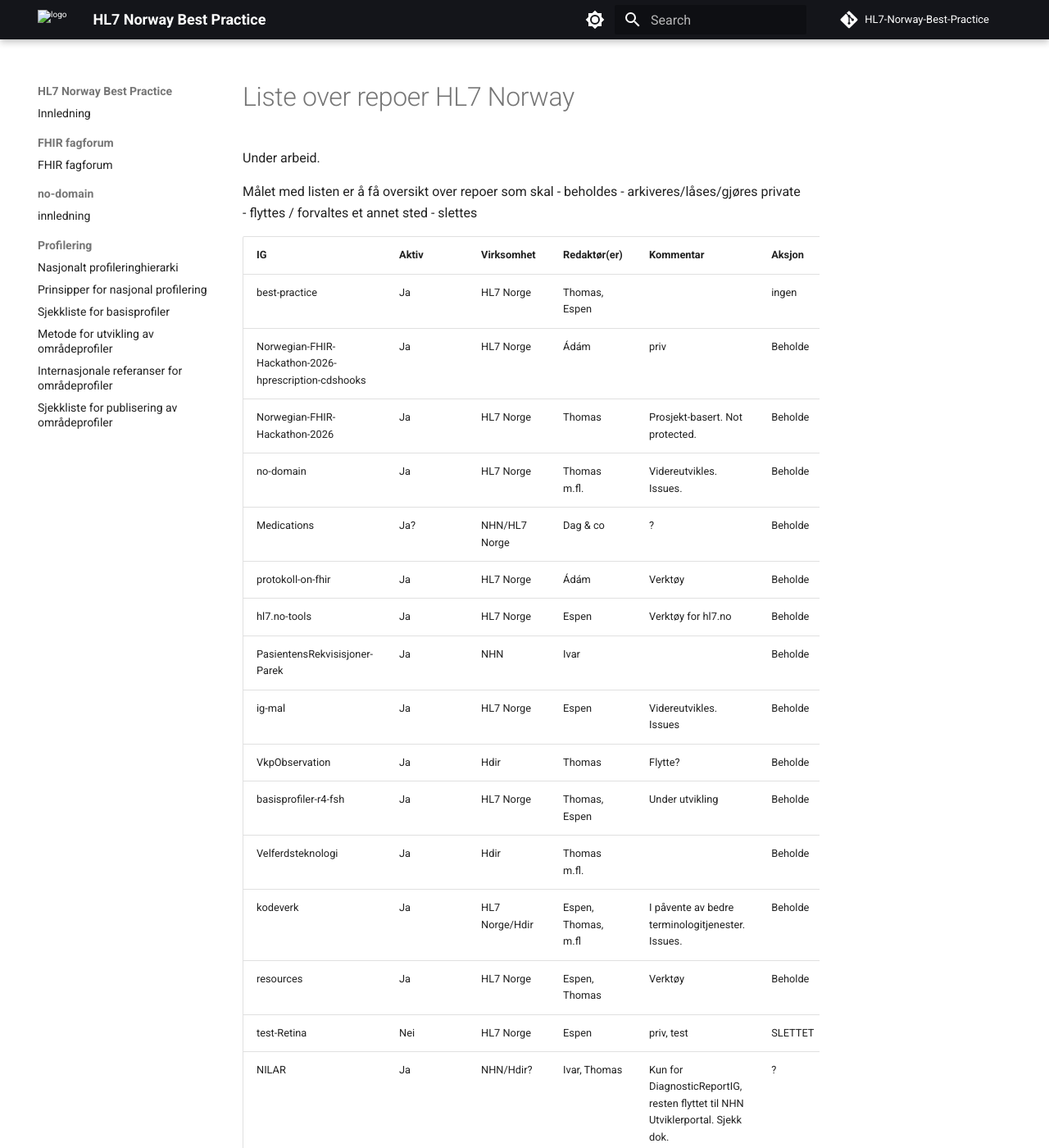
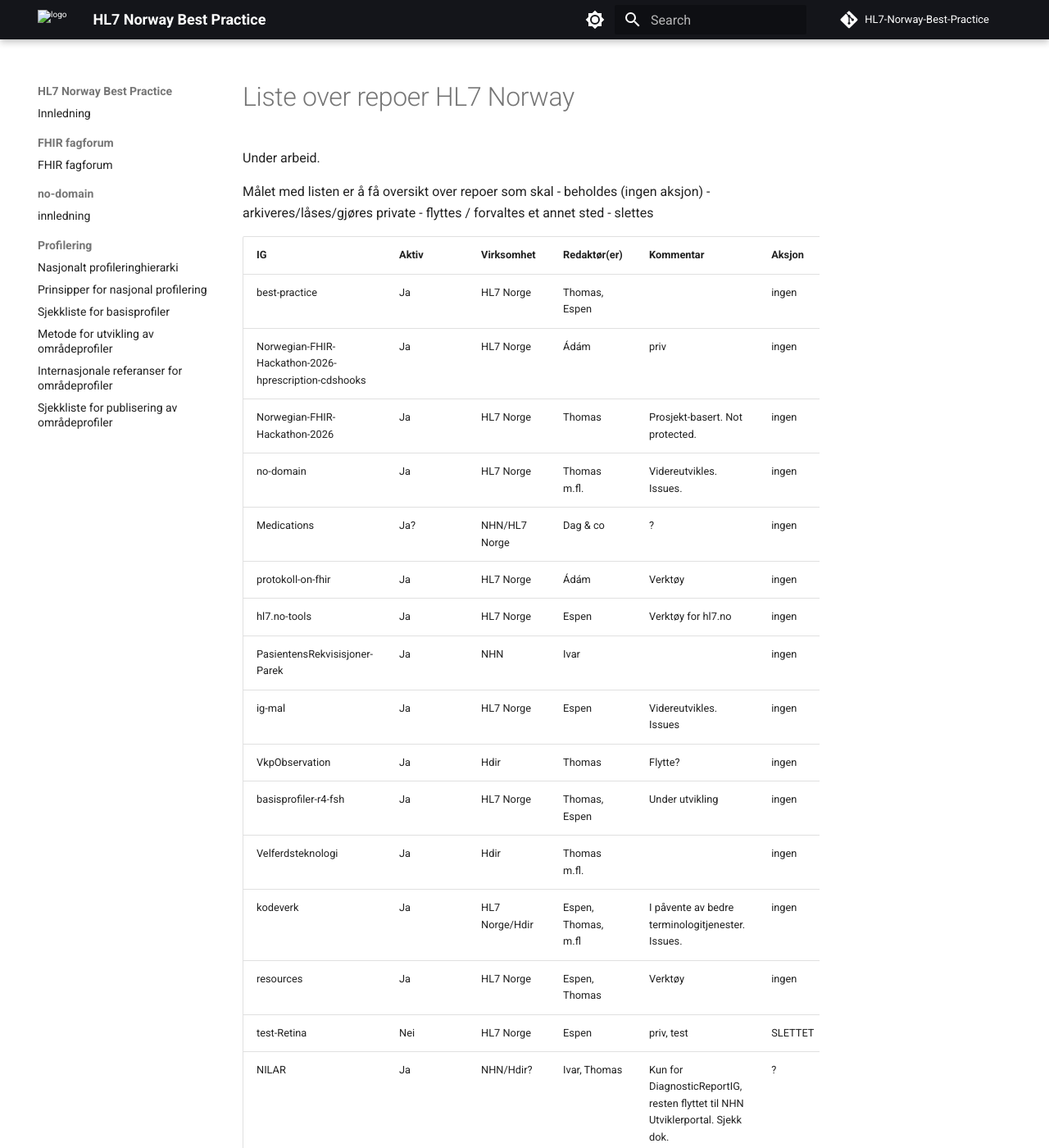
Before and after one commit to HL7Norway/best-practice, an MkDocs documentation site: the page built from docs/vedlikehold/list-ig.md, in a window 1280 px wide and 1400 px high. Shown: the whole window at 82% size. Built offline with MkDocs 1.6.1 and Material for MkDocs 9.7.7, drawn with Linux system fonts in a browser that asks for light colours; comment, search, counter and statistics services are not loaded; some of the changed text lies outside the part shown.

Commit message:
Update list-ig.md

```diff
--- a/docs/vedlikehold/list-ig.md
+++ b/docs/vedlikehold/list-ig.md
@@ -3,7 +3,7 @@
 Under arbeid.
 
 Målet med listen er å få oversikt over repoer som skal
-- beholdes
+- beholdes (ingen aksjon)
 - arkiveres/låses/gjøres private
 - flyttes / forvaltes et annet sted
 - slettes
@@ -13,29 +13,29 @@ Målet med listen er å få oversikt over repoer som skal
 | IG | Aktiv | Virksomhet | Redaktør(er) | Kommentar | Aksjon |
 |----|-------|------------|--------------|-----------|--------|
 | best-practice | Ja | HL7 Norge | Thomas, Espen | | ingen |
-| Norwegian-FHIR-Hackathon-2026-hprescription-cdshooks | Ja | HL7 Norge | Ádám | priv | Beholde |
-| Norwegian-FHIR-Hackathon-2026 | Ja | HL7 Norge | Thomas | Prosjekt-basert. Not protected.| Beholde |
-| no-domain | Ja | HL7 Norge | Thomas m.fl. | Videreutvikles. Issues. | Beholde |
-| Medications | Ja? | NHN/HL7 Norge | Dag & co | ? | Beholde |
-| protokoll-on-fhir | Ja | HL7 Norge | Ádám | Verktøy | Beholde |
-| hl7.no-tools | Ja | HL7 Norge| Espen | Verktøy for hl7.no | Beholde |
-| PasientensRekvisisjoner-Parek | Ja | NHN | Ivar | | Beholde |
-| ig-mal | Ja | HL7 Norge | Espen | Videreutvikles. Issues | Beholde |
-| VkpObservation | Ja | Hdir | Thomas | Flytte? | Beholde |
-| basisprofiler-r4-fsh | Ja | HL7 Norge | Thomas, Espen | Under utvikling | Beholde |
-| Velferdsteknologi | Ja | Hdir | Thomas m.fl. | | Beholde |
-| kodeverk | Ja | HL7 Norge/Hdir | Espen, Thomas, m.fl | I påvente av bedre terminologitjenester. Issues. | Beholde |
-| resources | Ja | HL7 Norge | Espen, Thomas | Verktøy | Beholde |
+| Norwegian-FHIR-Hackathon-2026-hprescription-cdshooks | Ja | HL7 Norge | Ádám | priv | ingen |
+| Norwegian-FHIR-Hackathon-2026 | Ja | HL7 Norge | Thomas | Prosjekt-basert. Not protected.| ingen |
+| no-domain | Ja | HL7 Norge | Thomas m.fl. | Videreutvikles. Issues. | ingen |
+| Medications | Ja? | NHN/HL7 Norge | Dag & co | ? | ingen |
+| protokoll-on-fhir | Ja | HL7 Norge | Ádám | Verktøy | ingen |
+| hl7.no-tools | Ja | HL7 Norge| Espen | Verktøy for hl7.no | ingen |
+| PasientensRekvisisjoner-Parek | Ja | NHN | Ivar | | ingen |
+| ig-mal | Ja | HL7 Norge | Espen | Videreutvikles. Issues | ingen |
+| VkpObservation | Ja | Hdir | Thomas | Flytte? | ingen |
+| basisprofiler-r4-fsh | Ja | HL7 Norge | Thomas, Espen | Under utvikling | ingen |
+| Velferdsteknologi | Ja | Hdir | Thomas m.fl. | | ingen |
+| kodeverk | Ja | HL7 Norge/Hdir | Espen, Thomas, m.fl | I påvente av bedre terminologitjenester. Issues. | ingen |
+| resources | Ja | HL7 Norge | Espen, Thomas | Verktøy | ingen |
 | test-Retina | Nei | HL7 Norge | Espen | priv, test| SLETTET |
 | NILAR | Ja | NHN/Hdir? | Ivar, Thomas | Kun for DiagnosticReportIG, resten flyttet til NHN Utviklerportal. Sjekk dok. | ? |
 | FHIR-hackathon-2025 | Nei | HL7 Norge | Thomas | Prosjekt-basert. Spør. | Arkivere? |
 | FHIR-hackathon-2025-okt | Nei | HL7 Norge | Thomas, Ádám | Prosjekt-basert | Arkivere? |
 | FHIR-hackathon-2025-okt-ig | ? | HL7 Norge | Ádám | Prosjekt-basert. Spør. | Arkivere? |
-| Test-HelseNIM | Ja | Hdir | Thomas | I bruk, tooling, test | Beholde |
+| Test-HelseNIM | Ja | Hdir | Thomas | I bruk, tooling, test | ingen |
 | LMDI | Nei | FHI | Espen m.fl. | parkert, priv | Slette? |
-| ig-template | Ja | HL7 Norge | Thomas | Mal for IG Publisher | Beholde |
-| .github | Ja | HL7 Norge | Espen | Teknisk repo | Beholde |
-| AuditEvent | Ja |  | Trond, Thomas | Release candidate, v0.9.8 | Beholde |
+| ig-template | Ja | HL7 Norge | Thomas | Mal for IG Publisher | ingen |
+| .github | Ja | HL7 Norge | Espen | Teknisk repo | ingen |
+| AuditEvent | Ja |  | Trond, Thomas | Release candidate, v0.9.8 | ingen |
 | HelseAPI | Nei | HL7 Norge | Espen | Hdir? | ? |
 | NoBasisAppointment | Ja? | HL7 Norge? | Armann, Thomas | Kun et forslag p.t.? | ? |
 | demo-repository | Nei | HL7 Norge | Espen | Noe demo-greier fra GitHub | SLETTET |
@@ -48,5 +48,4 @@ Målet med listen er å få oversikt over repoer som skal
 | hnvitalsigns | Nei | HL7 Norge / Helse Nord | lnystad | fork, passiv | arkiveres/slettes? |
 | SAFEST | Nei | FHI | stinejohans1 | utdatert, ingen aktivitet | arkiveres, priv? |
 | Nordics-on-FHIR | Nei | HL7 Norge | Thomas, Espen | Ikke lengre forvaltet | Slette? |
-| basisprofiler-r3 | Nei | HL7 Norge | Thomas, Espen | Ikke lengre forvaltet | Beholde. Låse? |
-| IG | Aktiv | Virksomhet | Redaktør(er) | Kommentar | Aksjon |
+| basisprofiler-r3 | Nei | HL7 Norge | Thomas, Espen | Ikke lengre forvaltet | Ingen?. Låse? |
```
